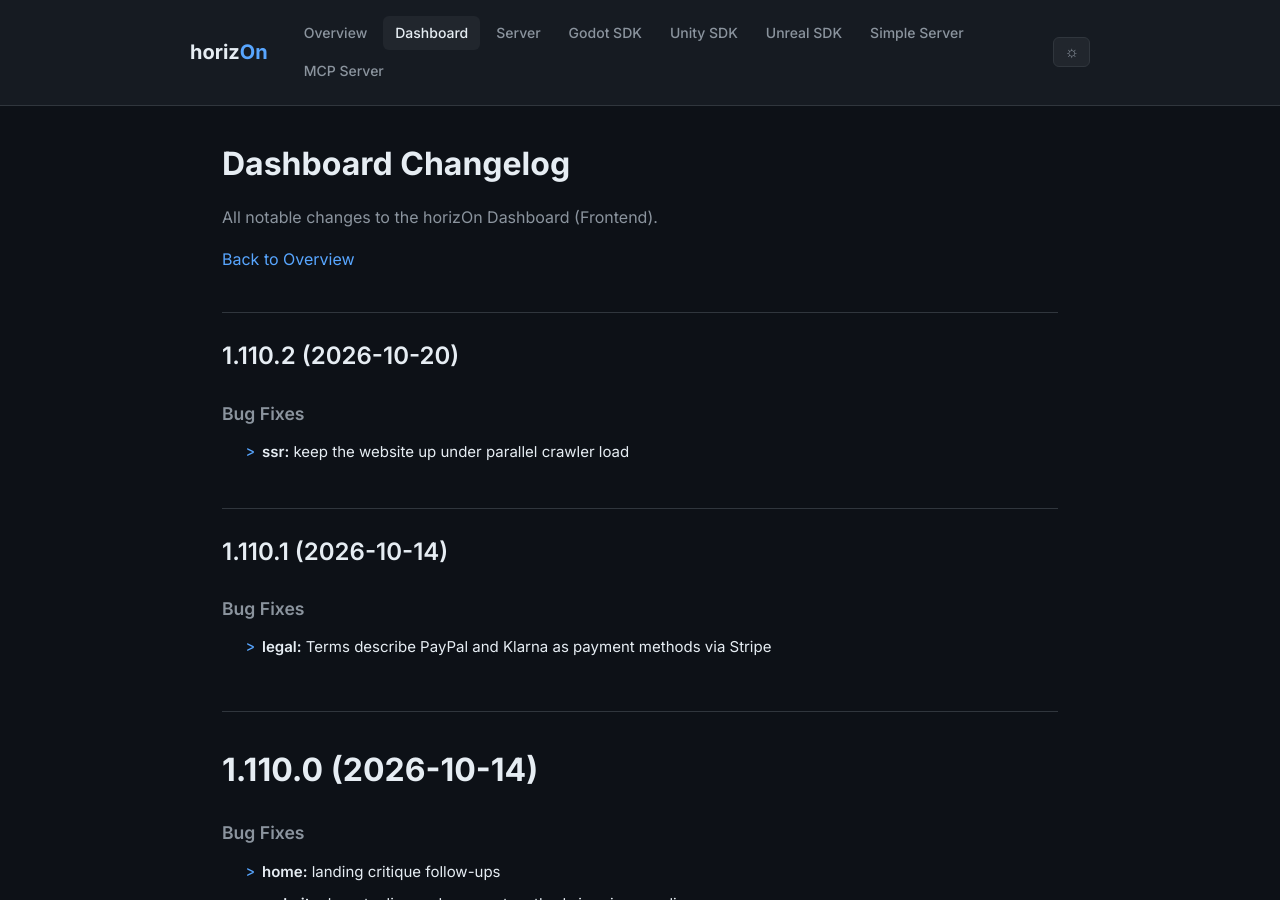
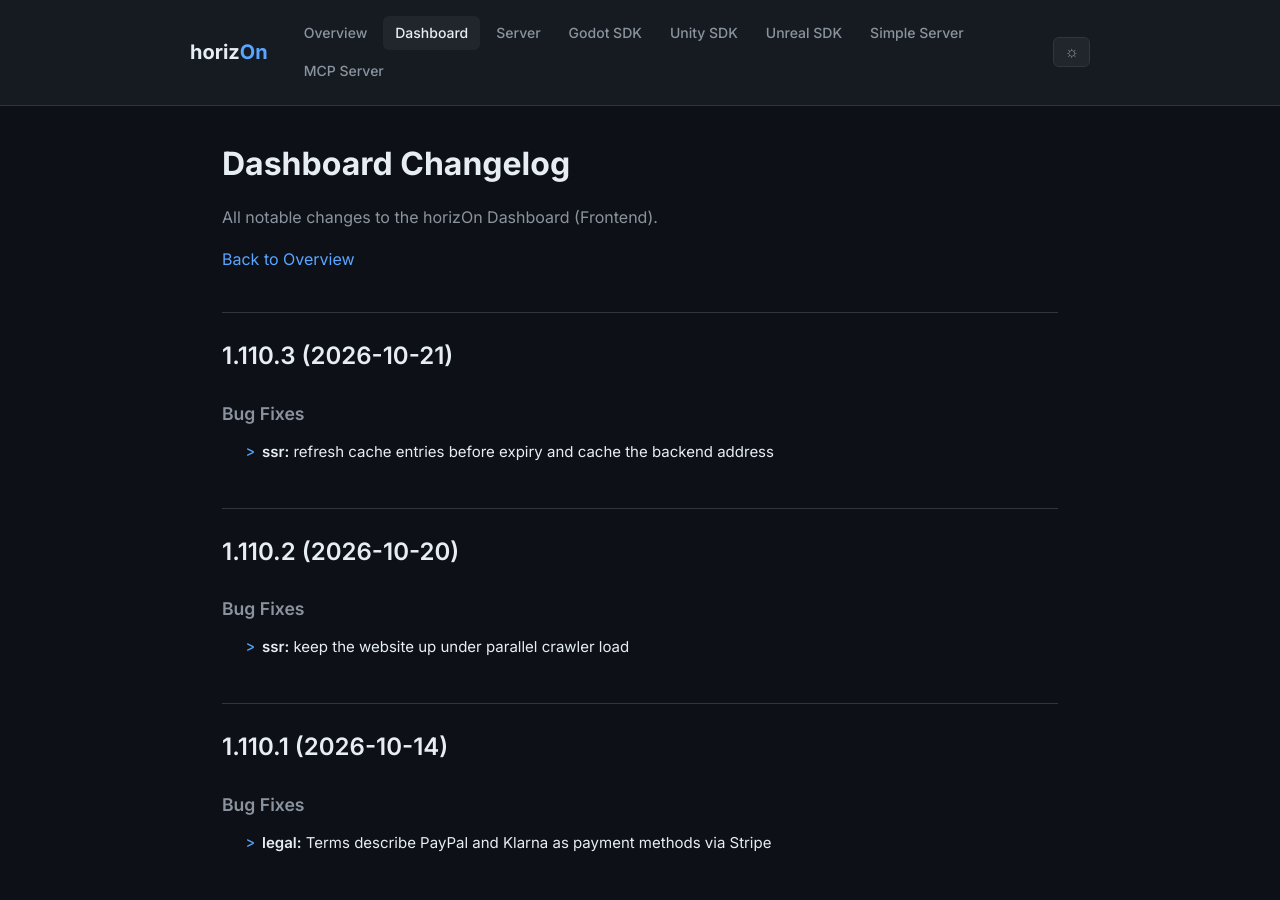
Before and after one commit to ProjectMakersDE/horizOn-Changelog, a Jekyll site: the page built from dashboard-changelog.md, in a window 1280 px wide and 900 px high. Built offline with Jekyll 4.4.1, drawn with Linux system fonts in a browser that asks for light colours.

Commit message:
chore: reconcile changelogs

```diff
--- a/dashboard-changelog.md
+++ b/dashboard-changelog.md
@@ -8,6 +8,13 @@ title: Dashboard Changelog
 All notable changes to the horizOn Dashboard (Frontend).
 
 [Back to Overview](.)
+
+## 1.110.3 (2026-10-21)
+
+
+### Bug Fixes
+
+* **ssr:** refresh cache entries before expiry and cache the backend address
 
 ## 1.110.2 (2026-10-20)
 
```
Also changed, not shown: index.md (+1 -1 lines).
